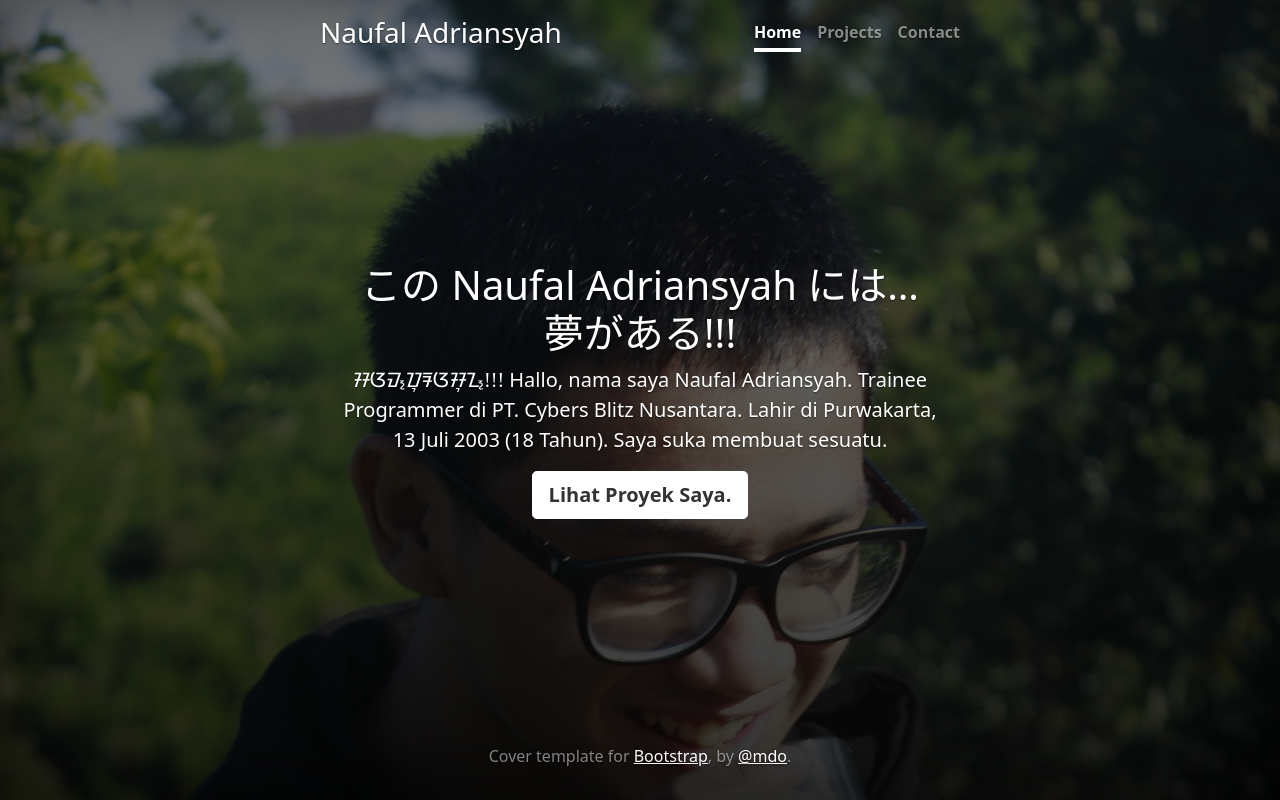
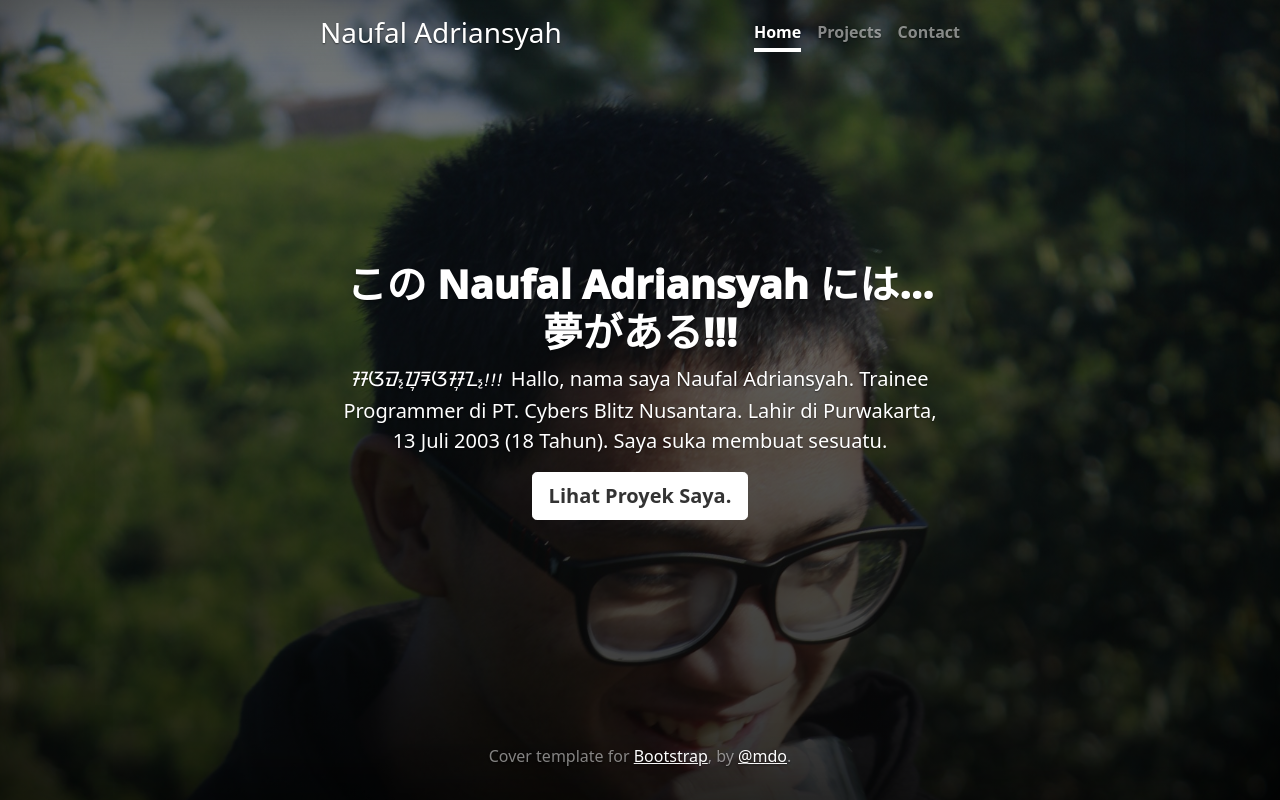
Before and after one commit to naufaladrna08/naufaladrna08.github.io, a PHP site: page / in a window 1280 px wide. Run offline with PHP 8.4, Linux system fonts and the light colour scheme.

Commit message:
sundanese unicode

```diff
--- a/assets/css/style.css
+++ b/assets/css/style.css
@@ -1,6 +1,6 @@
 @font-face {
   font-family: 'Sunda';
-  src: url('../fonts/NotoSansSundanese-Regular.ttf');
+  src: url('../fonts/sundaneseunicode-1.0.5-webfont.ttf');
 }
 /* Custom default button */
 .btn-secondary,
--- a/index.html
+++ b/index.html
@@ -44,7 +44,7 @@
     </header>
 
     <main class="px-3">
-      <h1> この Naufal Adriansyah には… 夢がある!!! </h1>
+      <h1 style="font-weight: 1000;"> この Naufal Adriansyah には… 夢がある!!! </h1>
       <p class="lead">
        <b class="font-sunda"> ᮞᮃᮙ᮪ᮕᮥᮛᮃᮞᮥᮔ᮪!!! </b> Hallo, nama saya Naufal Adriansyah. Trainee Programmer di PT. Cybers Blitz Nusantara. Lahir di Purwakarta, 13 Juli 2003 (18 Tahun). Saya suka membuat sesuatu.
       </p>
```
Also changed, not shown: assets/fonts/sundaneseunicode-1.0.5-webfont.ttf (added).
